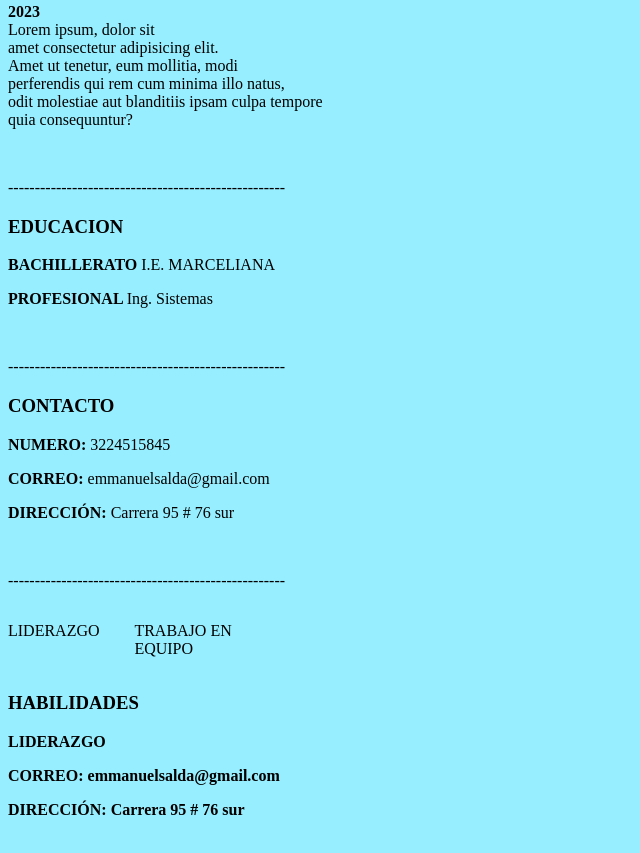
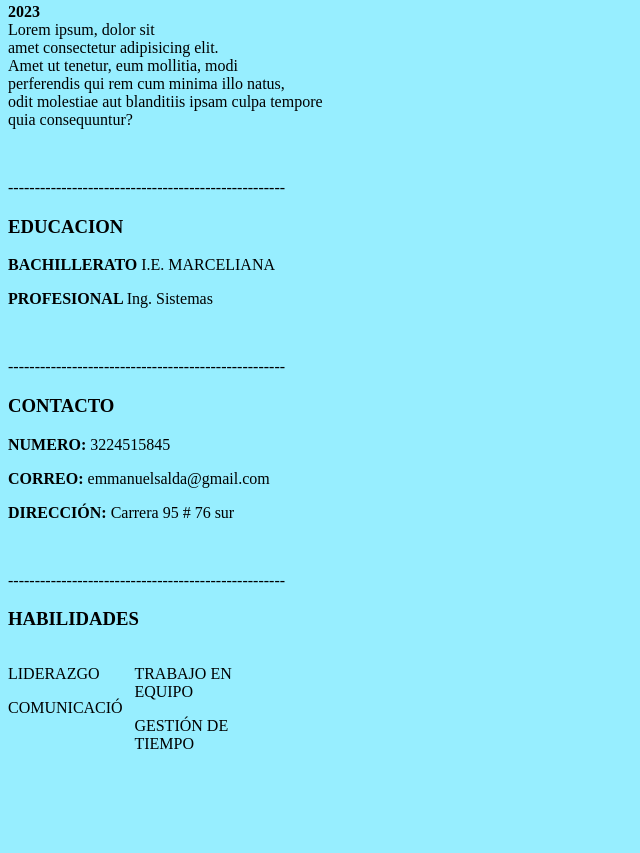
Before and after one commit to JuanFelipe0215/Hoja_de_vida, a plain HTML site: page index.html in a window 1280 px wide. Shown: the part 730-1583 px from the top of the page, without its empty margins (0-640 px from the left). After the commit the page ends 1507 px from the top, so only its background shows below. Drawn offline with Linux system fonts and the light colour scheme.

Commit message:
se agrego palabras

```diff
--- a/index.html
+++ b/index.html
@@ -55,20 +55,19 @@
     <br>
     <p>----------------------------------------------------</p>
 
-    <div id="contenedor">
+    <h3>HABILIDADES</h3>
+    <div id="habilidades">
         <div>
             <p>LIDERAZGO</p>
+            <p>COMUNICACIÓ</p>
         </div>
         <div>
             <p>TRABAJO EN EQUIPO</p>
+            <p>GESTIÓN DE TIEMPO</p>
         </div>
     </div>
 
-    <h3>HABILIDADES</h3>
-    <p><strong>LIDERAZGO</p>
-    <p><strong>CORREO:  </strong> emmanuelsalda@gmail.com</p>
-    <p><strong>DIRECCIÓN:  </strong> Carrera 95 # 76 sur</p>
-    <br>
+
 
 
 
--- a/style.css
+++ b/style.css
@@ -1,9 +1,9 @@
-#contenedor {
+#habilidades {
   display: flex;
   flex-direction: row;
   flex-wrap: wrap;
 }
 
-#contenedor > div {
+#habilidades > div {
   width: 10%;
 }
```
